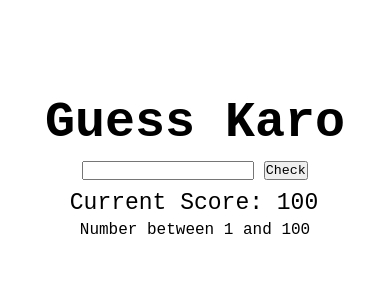
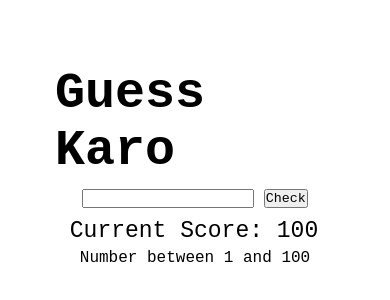
Before and after one commit to SajalRawat/Guess-the-Number, a plain HTML site: page index.html in a window 390 px wide. Shown: the part 174-474 px from the top of the page. Drawn offline with Linux system fonts and the light colour scheme; a web font is replaced by a local one.

Commit message:
added margin to center the text

```diff
--- a/style.css
+++ b/style.css
@@ -1,6 +1,5 @@
 *{
      font-family: "Libertinus Mono", monospace;
-     margin: auto;
      padding: 0;
      margin: 0;
 }
@@ -42,3 +41,10 @@ body{
 .aboutMain{
     margin: 15px;
 }
+
+@media  (max-width:480px){
+.main{
+    margin: 0 45px;
+}
+
+}
```
